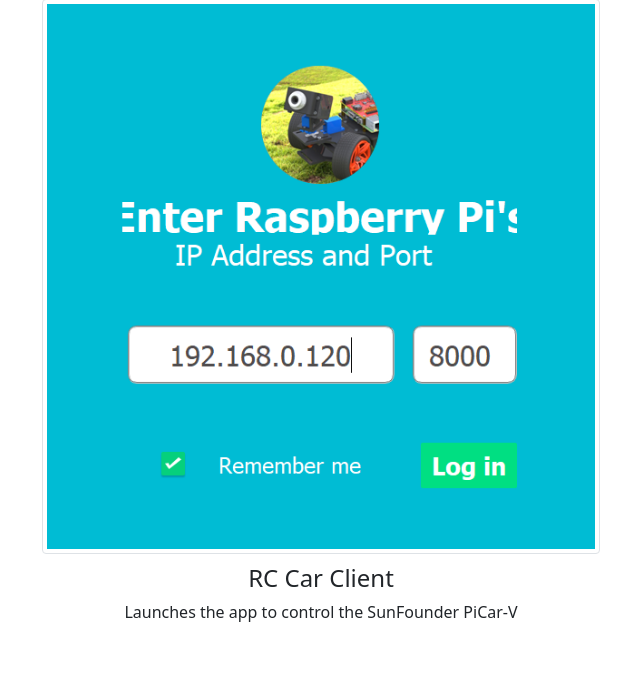
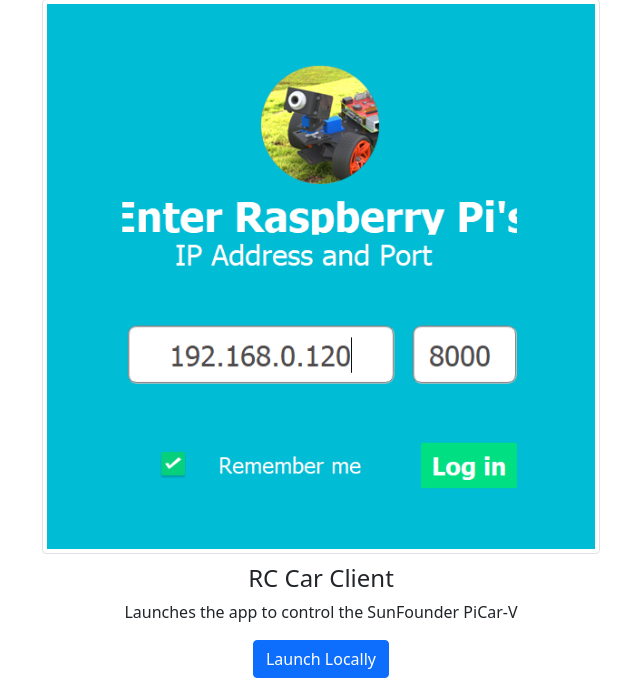
Before and after one commit to jakjarvis/jakjarvis_apps, a Django app: page /home/ in a window 1280 px wide. Shown: the part 595-1273 px from the top of the page, without its empty margins (40-680 px from the left). Before the commit the page ends 1217 px from the top, so only its background shows below. Run offline with Django 3.2, Linux system fonts and the light colour scheme; data comes from the database, SQL or seed files in the repository; both versions use the stored data as it was after the commit.

Commit message:
Change home page logic
To allow either link to view or url

```diff
--- a/projects/templates/projects/home.html
+++ b/projects/templates/projects/home.html
@@ -6,14 +6,25 @@
     <h2>My Applications</h2>
     <br>
     {% for project in projects %}
-    <div style="max-width:50%; text-align:center">
+    <div style="max-width:50%; text-align:center; display:inline-block">
+        {% if project.view != '' %}
         <a href="{% url project.view %}">
             <img src="{{ project.image.url }}"
              alt="Portfolio app"
              class="img-thumbnail">
         </a>
+        {% else %}
+        <a href="{{ project.url }}">
+            <img src="{{ project.image.url }}"
+             alt="Portfolio app"
+             class="img-thumbnail">
+        </a>
+        {% endif %}
         <h4 style="margin-top:10px">{{ project.title }}</h4>
         <p>{{ project.description }}</p>
+        {% if project.button_text != '' %}
+        <a href="{% url project.button_view %}" class="btn btn-primary">{{ project.button_text }}</a>
+        {% endif %}
     </div>
     {% endfor %}
 </div>
```
Also changed, not shown: db.sqlite3.
